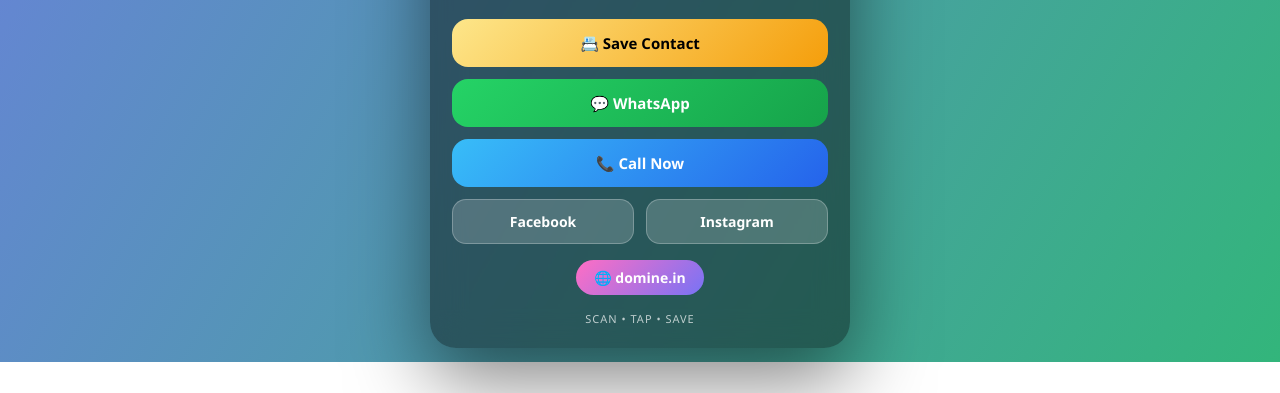
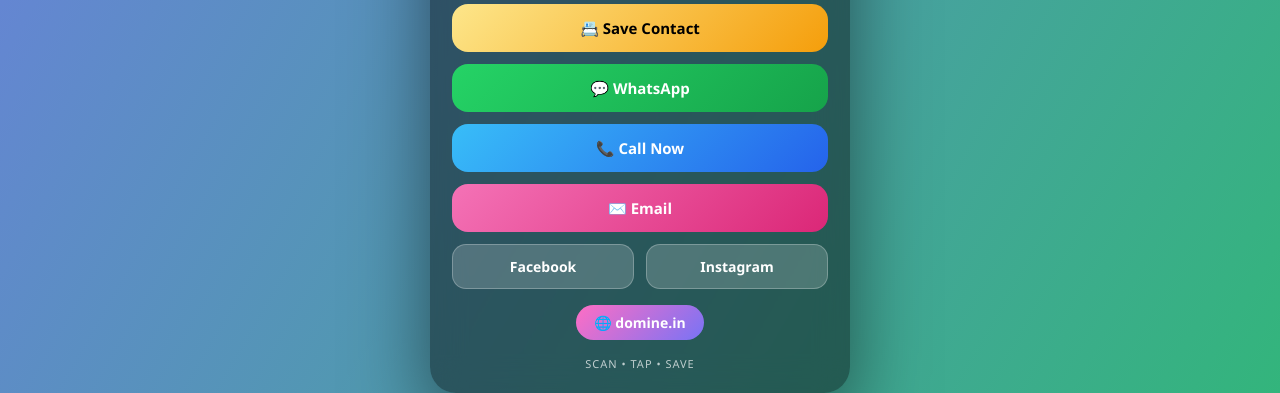
Before and after one commit to vitalizepay/kathik, a plain HTML site: page index.html in a window 1280 px wide. Shown: the part 438-831 px from the top of the page. Before the commit the page ends 800 px from the top, so only its background shows below. Drawn offline with Linux system fonts and the light colour scheme.

Commit message:
Update index.html

```diff
--- a/index.html
+++ b/index.html
@@ -135,6 +135,11 @@
     color: #fff;
 }
 
+.email {
+    background: linear-gradient(135deg, #f472b6, #db2777);
+    color: #fff;
+}
+
 /* SOCIALS */
 .socials {
     display: grid;
@@ -197,7 +202,8 @@
 
         <a class="action save" href="karthick-domine.vcf" download>📇 Save Contact</a>
         <a class="action whatsapp" href="https://wa.me/919994104442" target="_blank">💬 WhatsApp</a>
-        <a class="action call" href="tel:++919994104442">📞 Call Now</a>
+        <a class="action call" href="tel:+919994104442">📞 Call Now</a>
+        <a class="action email" href="mailto:Karthick@domine.in">✉️ Email</a>
 
         <div class="socials">
             <a href="https://www.facebook.com/profile.php?id=61580278718458" target="_blank">Facebook</a>
```
